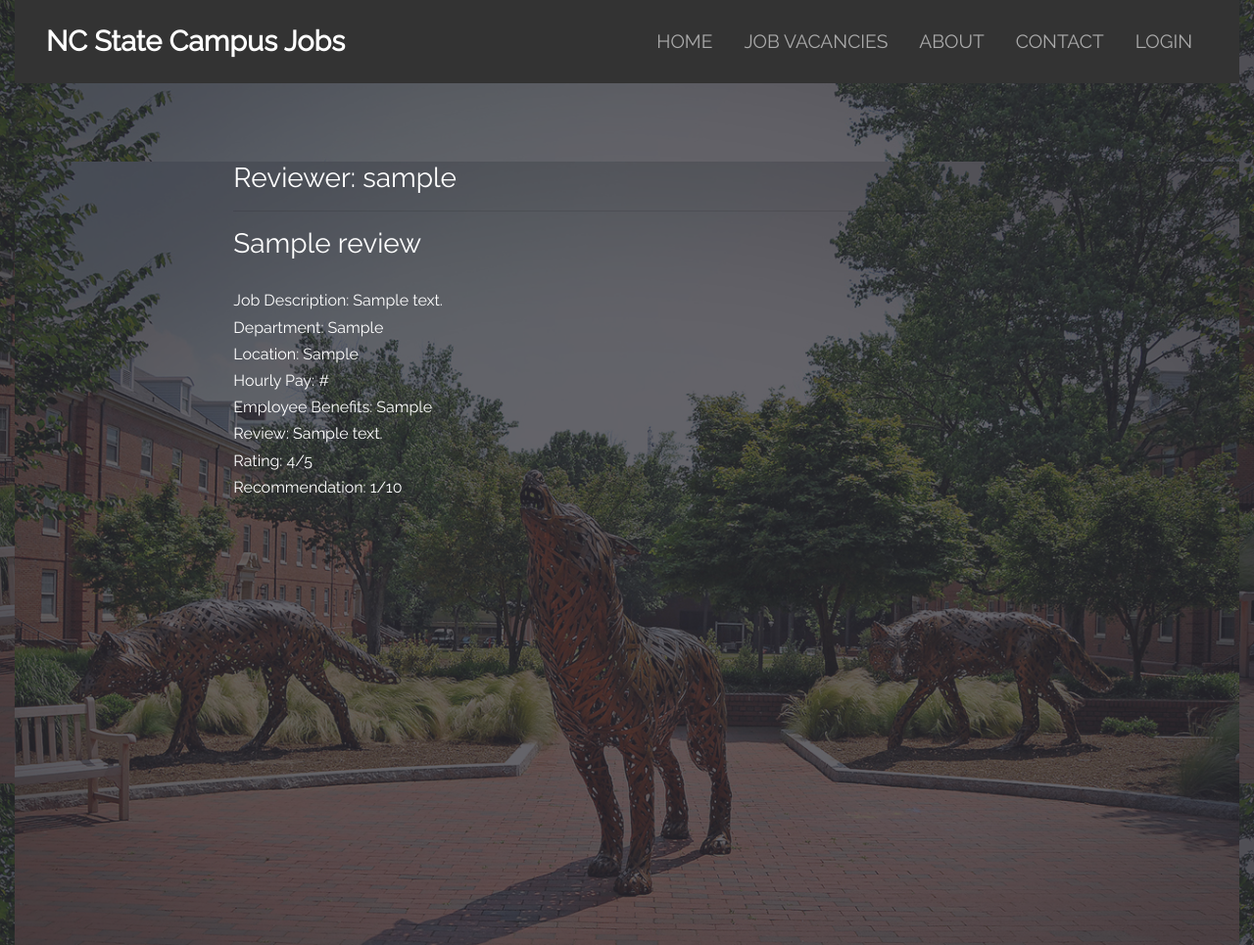
After one commit to sainath199/campus-job-review-system, a Flask app: page /review/1 in a window 1280 px wide. The commit adds this page. Shown: the whole page at 98% size. Run offline with Flask 2, Linux system fonts and the light colour scheme; tables that the repository leaves empty hold one stand-in row (values such as "Sample post"); parts of the project's set-up code (start-up, migrations or seed data) failed here and were passed over; some libraries are stand-ins or nearby versions.

Commit message:
Updating reviews added

```diff
--- a/app/routes.py
+++ b/app/routes.py
@@ -1,4 +1,4 @@
-from flask import render_template, request, redirect, flash, url_for
+from flask import render_template, request, redirect, flash, url_for, abort
 from app import app, db, bcrypt
 from app.models import Reviews, Vacancies, User
 from app.forms import RegistrationForm, LoginForm, ReviewForm
@@ -24,8 +24,44 @@ def new_review():
         db.session.commit()
         flash('Review submitted successfully!', 'success')
         return redirect(url_for('view_reviews'))
-    return render_template('create_review.html', title='New Review', form=form)
+    return render_template('create_review.html', title='New Review', form=form, legend='Add your Review')
 
+@app.route("/review/<int:review_id>")
+def review(review_id):
+    review = Reviews.query.get_or_404(review_id)
+    return render_template('review.html', review=review)
+
+@app.route("/review/<int:review_id>/update", methods=['GET', 'POST'])
+@login_required
+def update_review(review_id):
+    review = Reviews.query.get_or_404(review_id)
+    if review.author != current_user:
+        abort(403)
+    form = ReviewForm()
+    if form.validate_on_submit():
+        review.job_title=form.job_title.data
+        review.job_description=form.job_description.data
+        review.department=form.department.data
+        review.locations=form.locations.data
+        review.hourly_pay=form.hourly_pay.data
+        review.benefits=form.benefits.data
+        review.review=form.review.data
+        review.rating=form.rating.data
+        review.recommendation=form.recommendation.data
+        db.session.commit()
+        flash('Your review has been updated!', 'success')
+        return redirect(url_for('view_reviews'))
+    elif request.method == 'GET':
+        form.job_title.data=review.job_title
+        form.job_description.data=review.job_description
+        form.department.data=review.department
+        form.locations.data=review.locations
+        form.hourly_pay.data=review.hourly_pay
+        form.benefits.data=review.benefits
+        form.review.data=review.review
+        form.rating.data=review.rating
+        form.recommendation.data=review.recommendation
+    return render_template('create_review.html', title='Update Review', form=form, legend='Update Review')
 
 @app.route('/dashboard')
 def getVacantJobs():
--- a/app/static/css/index.css
+++ b/app/static/css/index.css
@@ -85,10 +85,6 @@ body{
     max-height: 400px;
 }
 
-/* .form-a{
-	margin-left: 0px;
-	margin-top: 0px;
-	margin-right: 0px;
-	margin-bottom: 0px;
-	padding: 0px;
-} */
+#deleteModalLabel{
+	color: #444444;
+}
--- a/app/templates/base.html
+++ b/app/templates/base.html
@@ -13,6 +13,9 @@
         <link rel="stylesheet" type="text/css" href="https://stackpath.bootstrapcdn.com/bootstrap/4.3.1/css/bootstrap.min.css" />
         <link href="https://fonts.googleapis.com/css?family=Raleway&display=swap" rel="stylesheet" />
         <link rel="stylesheet" type="text/css" href="{{url_for('static', filename='/css/index.css')}}" />
+        <script src="https://code.jquery.com/jquery-3.2.1.slim.min.js" integrity="sha384-KJ3o2DKtIkvYIK3UENzmM7KCkRr/rE9/Qpg6aAZGJwFDMVNA/GpGFF93hXpG5KkN" crossorigin="anonymous"></script>
+<script src="https://cdnjs.cloudflare.com/ajax/libs/popper.js/1.12.3/umd/popper.min.js" integrity="sha384-vFJXuSJphROIrBnz7yo7oB41mKfc8JzQZiCq4NCceLEaO4IHwicKwpJf9c9IpFgh" crossorigin="anonymous"></script>
+<script src="https://maxcdn.bootstrapcdn.com/bootstrap/4.0.0-beta.2/js/bootstrap.min.js" integrity="sha384-alpBpkh1PFOepccYVYDB4do5UnbKysX5WZXm3XxPqe5iKTfUKjNkCk9SaVuEZflJ" crossorigin="anonymous"></script>
     </head>
     <body>
 
@@ -27,7 +30,7 @@
                                     <a class="nav-link" href="/">HOME</a>
                                 </li>
                                 <li class="nav-item">
-                                    <a class="nav-link" href="/dashboard">DASHBOARD</a>
+                                    <a class="nav-link" href="/dashboard">JOB VACANCIES</a>
                                 </li>
                                 <li class="nav-item">
                                     <a class="nav-link" href="#">ABOUT</a>
--- a/app/templates/create_review.html
+++ b/app/templates/create_review.html
@@ -21,7 +21,7 @@
 <form method="POST" action="">
     {{ form.hidden_tag() }}
 
-    <h1>Please add your Review</h1>
+    <h1>{{legend}}</h1>
 
     <hr class="survey-hr">
 
--- /dev/null
+++ b/app/templates/review.html
@@ -0,0 +1,46 @@
+{% extends "base.html" %}
+
+{% block content %}
+<div class="banner2">
+    <div class="col-md-8 offset-md-2">
+        <div class="article-metadata">
+            <h3>Reviewer: {{ review.author.username }}</h3>
+        </div>
+        <hr>
+        <h3 class="article-title">{{ review.job_title }}</h3><br>
+        <h6>Job Description: {{ review.job_description }}</h6>
+        <h6>Department: {{ review.department }}</h6>
+        <h6>Location: {{ review.locations }}</h6>
+        <h6>Hourly Pay: {{ review.hourly_pay }}</h6>
+        <h6>Employee Benefits: {{ review.benefits }}</h6>
+        <h6>Review: {{ review.review }}</h6>
+        <h6>Rating: {{ review.rating }}/5</h6>
+        <h6>Recommendation: {{ review.recommendation }}/10</h6>
+
+        {% if review.author == current_user %}
+            <div>
+                <button class="btn btn-secondary btn-sm mt-1 mb-1" onclick="window.location.href='{{ url_for('update_review', review_id=review.id) }}';">Update</button>
+                <button type="button" class="btn btn-danger btn-sm m-1" data-toggle="modal" data-target="#deleteModal">Delete</button>
+            </div>
+        {% endif %}
+          <!-- Modal -->
+  <div class="modal fade" id="deleteModal" tabindex="-1" role="dialog" aria-labelledby="deleteModalLabel" aria-hidden="true">
+    <div class="modal-dialog" role="document">
+      <div class="modal-content">
+        <div class="modal-header">
+          <h5 class="modal-title" id="deleteModalLabel">Delete Review?</h5>
+        </div>
+        <div class="modal-footer">
+          <button type="button" class="btn btn-secondary" data-dismiss="modal">Close</button>
+          <form action="{{ url_for('delete_review', review_id=review.id) }}" method="POST">
+            <input class="btn btn-danger" type="submit" value="Delete">
+          </form>
+        </div>
+      </div>
+    </div>
+  </div>
+    </div>
+</div>
+
+
+{% endblock %}
```
Also changed, not shown: app/templates/view_reviews.html (+21 -8 lines), app/app.db.
